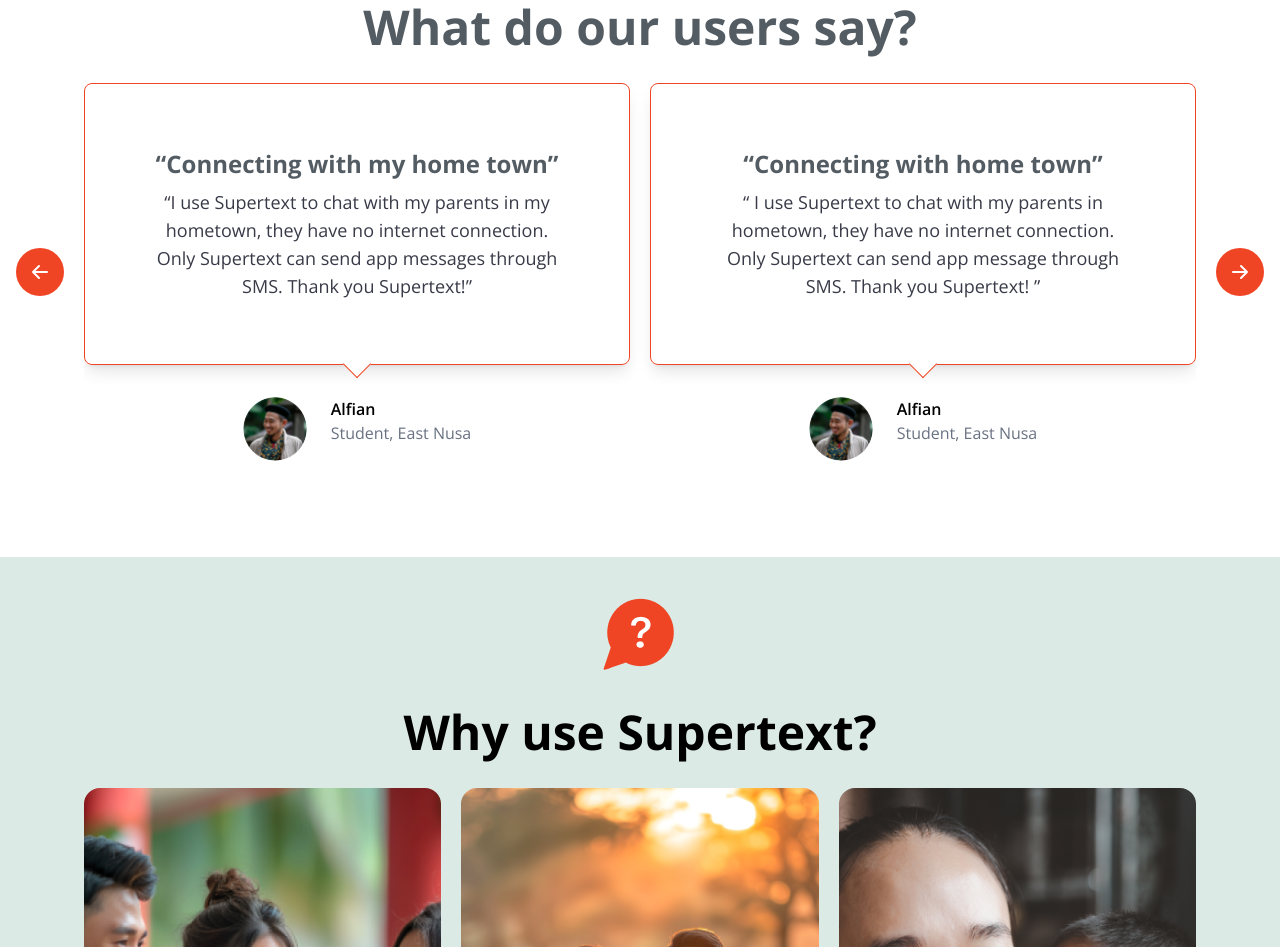
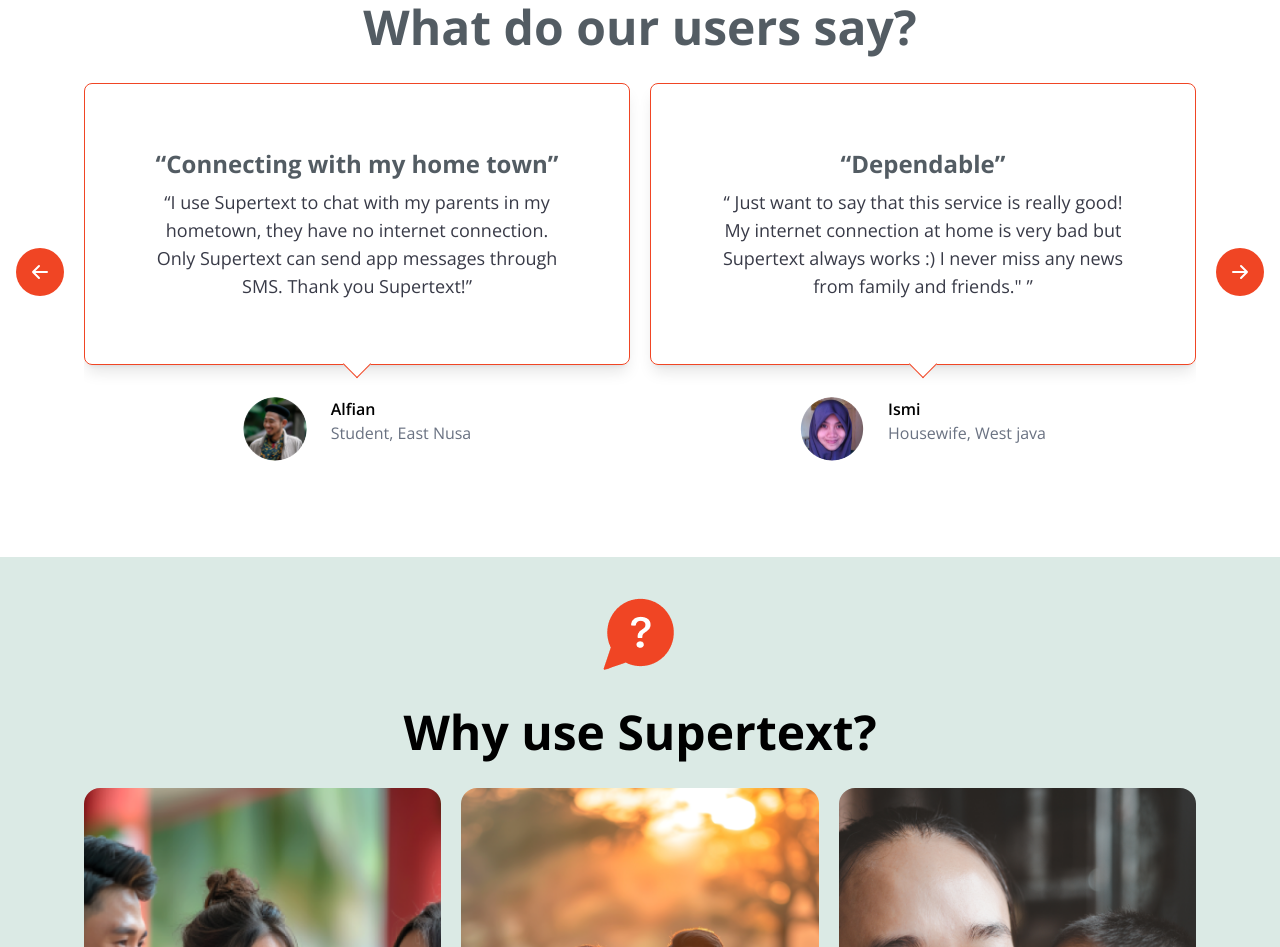
Before and after one commit to jawadaliadzspec/super-text, a website: page index.html in a window 1280 px wide. Shown: the part 2448-3395 px from the top of the page. Drawn offline with nearby package versions, Linux system fonts and the light colour scheme.

Commit message:
added text

```diff
--- a/index.html
+++ b/index.html
@@ -740,13 +740,13 @@
                   class="p-4 6xl:p-16 border border-[#f04524] rounded-lg text-center shadow-lg relative"
                 >
                   <h2 class="text-[#535c63] text-2xl font-bold">
-                    <q>Connecting with home town</q>
+                    <q>Dependable</q>
                   </h2>
                   <p class="text-[#383a47] text-lg pt-2">
                     <q>
-                      I use Supertext to chat with my parents in hometown, they have no internet
-                      connection. Only Supertext can send app message through SMS. Thank you
-                      Supertext!
+                      Just want to say that this service is really good! My internet connection at
+                      home is very bad but Supertext always works :) I never miss any news from
+                      family and friends."
                     </q>
                   </p>
                   <div
@@ -754,13 +754,10 @@
                   ></div>
                 </div>
                 <div class="flex gap-6 justify-center mt-8">
-                  <img
-                    src="./src/assets/images/home/testimonial_profile.png"
-                    class="w-16 h-16 rounded-full"
-                  />
+                  <img src="./src/assets/images/home/ismi.png" class="w-16 h-16 rounded-full" />
                   <div>
-                    <h5 class="font-semibold">Alfian</h5>
-                    <p class="text-gray-500">Student, East Nusa</p>
+                    <h5 class="font-semibold">Ismi</h5>
+                    <p class="text-gray-500">Housewife, West java</p>
                   </div>
                 </div>
               </div>
```
Also changed, not shown: src/assets/images/home/ismi.png (added).
